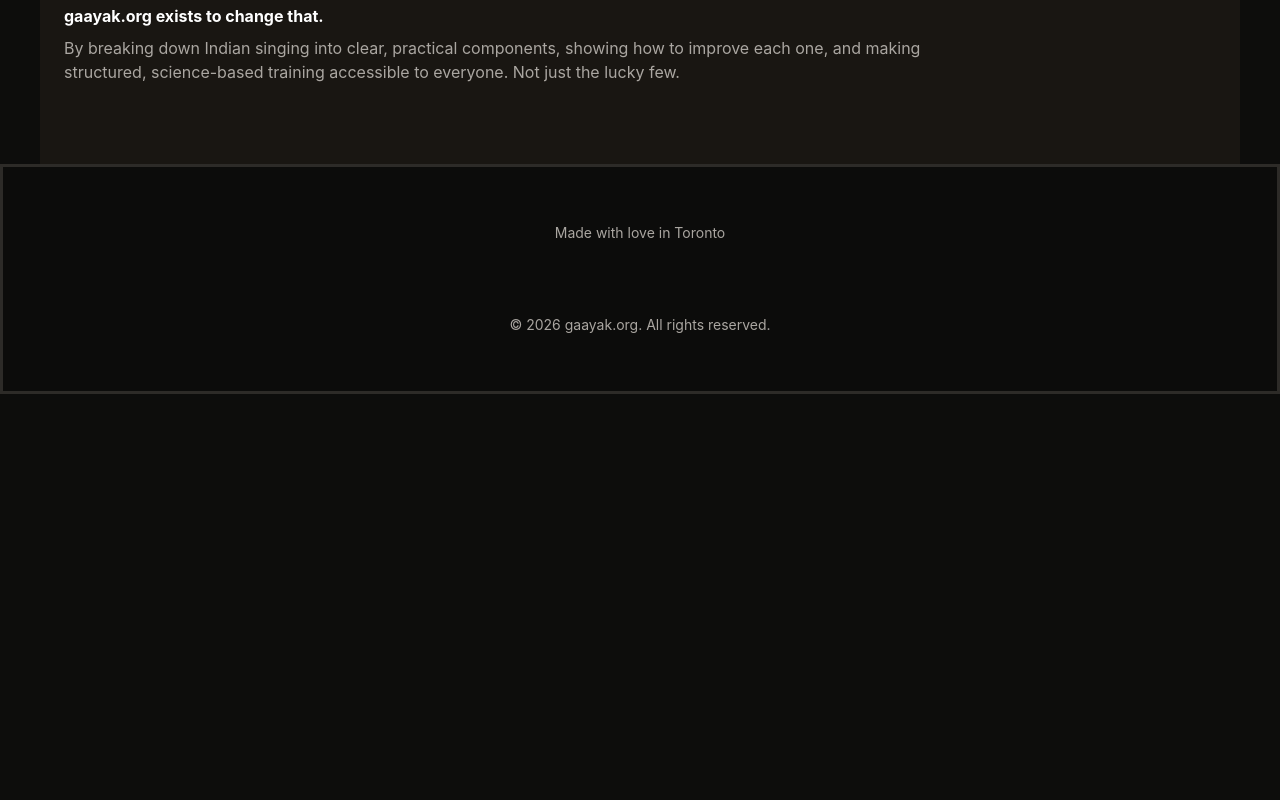
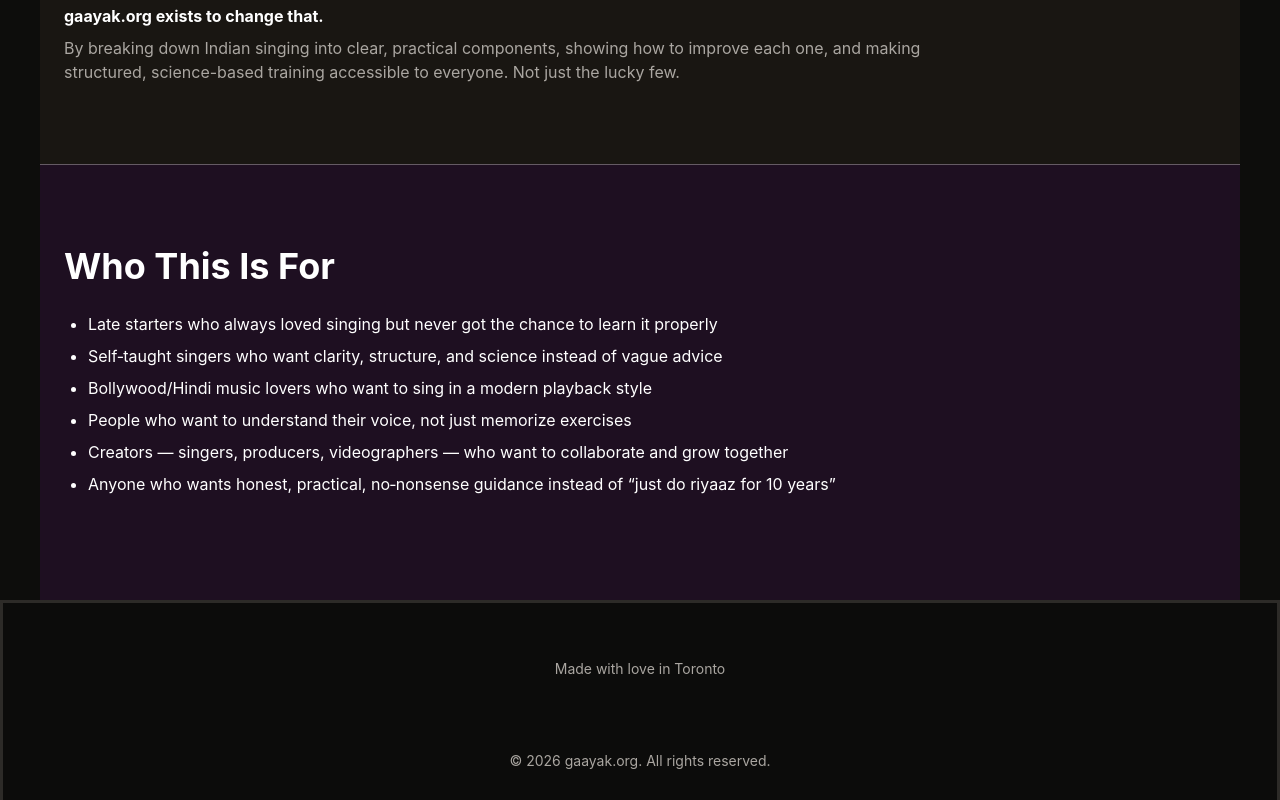
Before and after one commit to gaayak-org/main-website, a Next.js app in the folder src/: page / in a window 1280 px wide. Shown: the part 1639-2439 px from the top of the page. Before the commit the page ends 2033 px from the top, so only its background shows below. Built offline with nearby package versions, Linux system fonts and the light colour scheme; what @mui/material-nextjs would draw is missing.

Commit message:
who this is for section

```diff
--- a/src/app/page.tsx
+++ b/src/app/page.tsx
@@ -9,11 +9,13 @@
 
 export default function Home() {
   const theme = useTheme();
+  const sectionTextColor = theme.palette.getContrastText(theme.palette.secondary.main);
 
   return (
     <MainLayout>
       <Hero />
 
+      {/* Why gaayak.org Exists */}
       <Box
         component="section"
         sx={{
@@ -32,7 +34,7 @@
               mb: 3,
             }}
           >
-            Why gaayak.org exists
+            Why gaayak.org Exists
           </Typography>
 
           <Typography sx={{ color: 'text.secondary', mb: 3, maxWidth: 860 }}>
@@ -49,7 +51,7 @@
           </Typography>
 
           <Typography sx={{ color: 'text.secondary', mb: 3, maxWidth: 860 }}>
-            There's a heavy focus on learning Swaras, Ragas, Bandish(es), Taals, ... but rarely told:
+            There's a heavy focus on learning Swaras, Ragas, Bandish(es), Taals, ... but we're rarely told:
           </Typography>
 
           <Box component="ul" sx={{ color: 'text.secondary', mb: 3, pl: 3, '& li': { mb: 1 } }}>
@@ -87,6 +89,39 @@
           </Typography>
         </Container>
       </Box>
+
+      {/* Who This Is For */}
+      <Box
+        component="section"
+        sx={{
+          backgroundColor: alpha(theme.palette.secondary.main, 0.12),
+          borderTop: `1px solid ${theme.palette.divider}`,
+          py: { xs: 6, md: 10 },
+        }}
+      >
+        <Container maxWidth="lg">
+          <Typography
+            variant="h2"
+            sx={{
+              color: sectionTextColor,
+              fontSize: { xs: '1.75rem', md: '2.25rem' },
+              fontWeight: 700,
+              mb: 3,
+            }}
+          >
+            Who This Is For
+          </Typography>
+
+          <Box component="ul" sx={{ color: sectionTextColor, mb: 3, pl: 3, maxWidth: 860, '& li': { mb: 1 } }}>
+            <li>Late starters who always loved singing but never got the chance to learn it properly</li>
+            <li>Self‑taught singers who want clarity, structure, and science instead of vague advice</li>
+            <li>Bollywood/Hindi music lovers who want to sing in a modern playback style</li>
+            <li>People who want to understand their voice, not just memorize exercises</li>
+            <li>Creators — singers, producers, videographers — who want to collaborate and grow together</li>
+            <li>Anyone who wants honest, practical, no‑nonsense guidance instead of “just do riyaaz for 10 years”</li>
+          </Box>
+        </Container>
+      </Box>
     </MainLayout>
   );
 }
```
Also changed, not shown: 3 other files (tests, documents, lock files or other folders).
